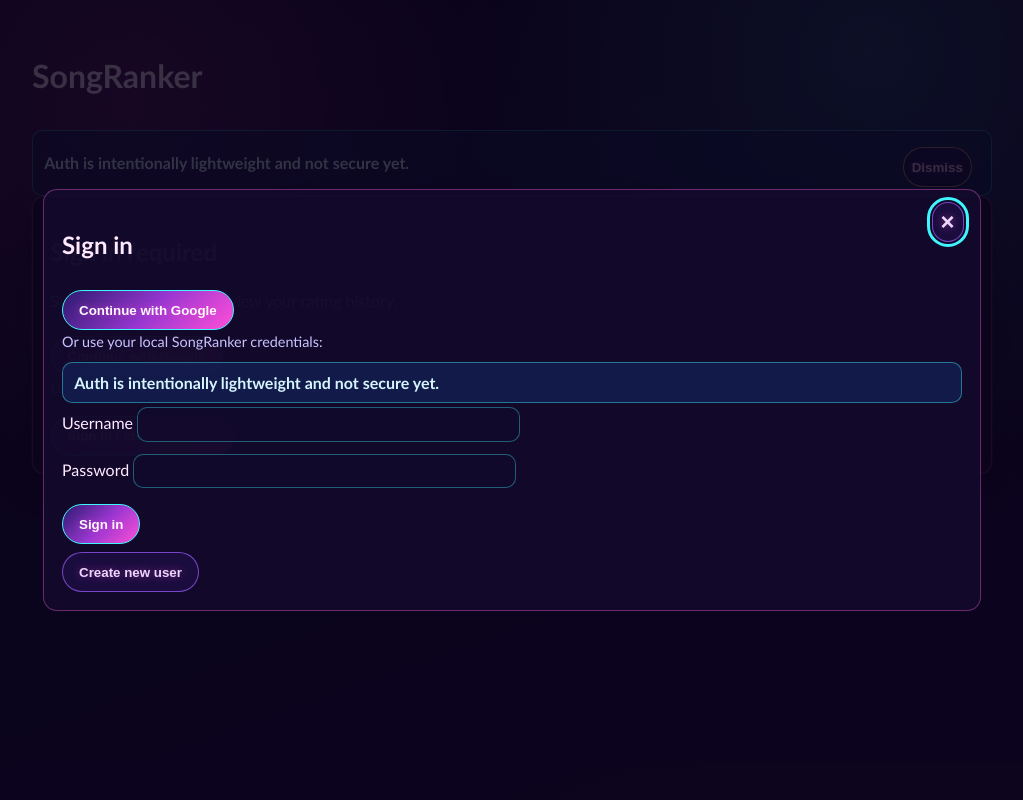
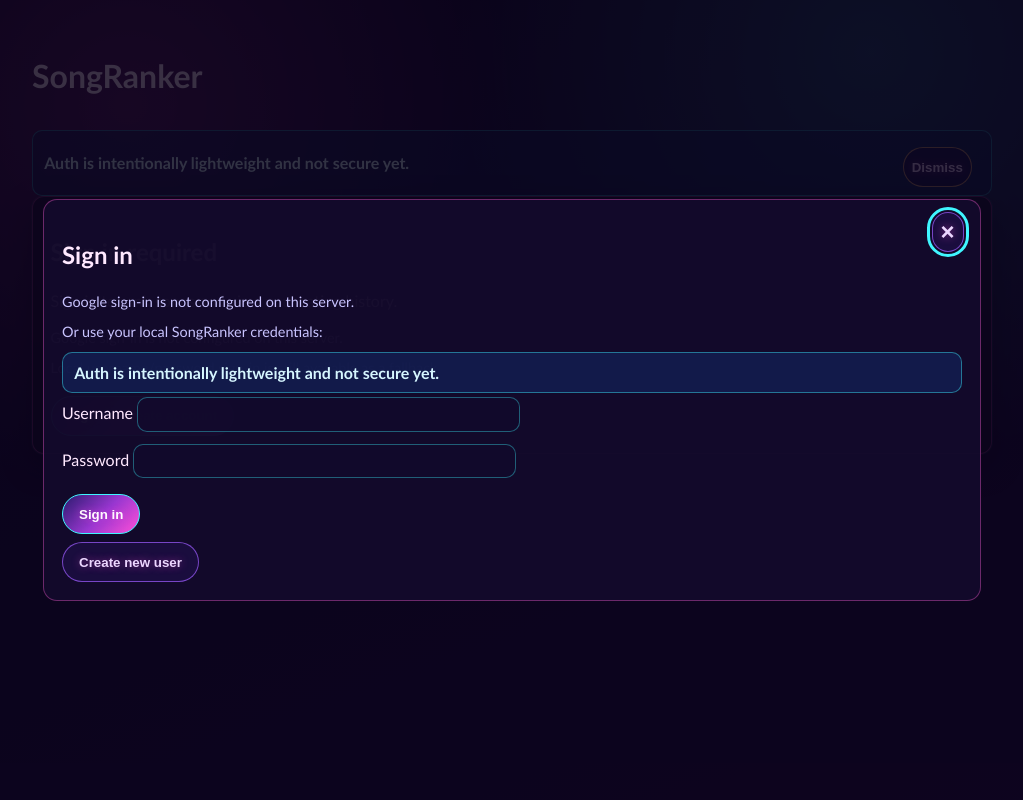
Before and after one commit to tyighter/songranker, a FastAPI app: page / in a window 1280 px wide. Shown: the whole page, without its empty margins (128-1151 px from the left). Run offline with FastAPI, Linux system fonts and the light colour scheme; tables that the repository leaves empty hold one stand-in row (values such as "Sample post"); parts of the project's set-up code (start-up, migrations or seed data) failed here and were passed over.

Commit message:
Hide Google auth actions when OIDC is unconfigured

```diff
--- a/app/templates/index.html
+++ b/app/templates/index.html
@@ -34,9 +34,13 @@
     <section class="panel">
       <h2>Sign in required</h2>
       <p>Sign in to rank songs and view your rating history.</p>
+      {% if google_auth_available %}
       <form method="get" action="/api/auth/google/start">
         <button type="submit" class="btn-primary">Continue with Google</button>
       </form>
+      {% else %}
+      <p class="helper-text">Google sign-in is not configured on this server.</p>
+      {% endif %}
       {% if local_signin_enabled %}
       <p class="helper-text">Local username/password sign-in is still available as a fallback.</p>
       {% endif %}
@@ -106,18 +110,20 @@
             </div>
             <h3>Linked accounts</h3>
             <p class="helper-text">Connect external logins while keeping a fallback sign-in method.</p>
-            <p>Google: <strong>{% if google_identity_linked %}Linked{% else %}Not linked{% endif %}</strong></p>
+            <p>Google: <strong>{% if google_identity_linked %}Linked{% elif google_auth_available %}Not linked{% else %}Unavailable{% endif %}</strong></p>
             <div class="inline-forms">
-              {% if not google_identity_linked %}
+              {% if google_auth_available and not google_identity_linked %}
               <form method="get" action="/api/auth/google/start">
                 <button type="submit" class="btn-primary">Link Google account</button>
               </form>
-              {% else %}
+              {% elif google_identity_linked %}
               <form method="post" action="/api/auth/unlink-provider" id="unlink-google-form">
                 <input type="hidden" name="provider" value="google" />
                 <label><input type="checkbox" id="unlink-google-confirm" required /> I confirm I still have a fallback login method.</label>
                 <button type="submit" class="btn-ghost">Unlink Google account</button>
               </form>
+              {% else %}
+              <p class="helper-text">Set GOOGLE_CLIENT_ID, GOOGLE_CLIENT_SECRET, and GOOGLE_REDIRECT_URI to enable linking.</p>
               {% endif %}
             </div>
             <h3>Switch user</h3>
@@ -407,9 +413,13 @@
     <div class="modal" role="dialog" aria-modal="true" aria-labelledby="signin-modal-title">
       <button type="button" class="modal-close btn-ghost" id="close-signin-modal" aria-label="Close sign-in dialog">×</button>
       <h2 id="signin-modal-title">Sign in</h2>
+      {% if google_auth_available %}
       <form method="get" action="/api/auth/google/start">
         <button type="submit" class="btn-primary">Continue with Google</button>
       </form>
+      {% else %}
+      <p class="helper-text">Google sign-in is not configured on this server.</p>
+      {% endif %}
       {% if local_signin_enabled %}
       <p class="helper-text">Or use your local SongRanker credentials:</p>
       {% endif %}
--- a/app/templates/signin.html
+++ b/app/templates/signin.html
@@ -15,10 +15,14 @@
 
     <section class="panel">
       <h2>Sign in</h2>
+      {% if google_auth_available %}
       <form method="get" action="/api/auth/google/start">
         <button type="submit" class="btn-primary">Continue with Google</button>
       </form>
       <p class="helper-text">Prefer your Google account? Use it here, or sign in locally below.</p>
+      {% else %}
+      <p class="helper-text">Google sign-in is not configured on this server. Use your local credentials below.</p>
+      {% endif %}
       <form method="post" action="/api/auth/signin" id="signin-form">
         <label>Username <input type="text" name="username" required /></label>
         <p class="helper-text">Use the username you created (letters, numbers, underscore, or dash).</p>
```
